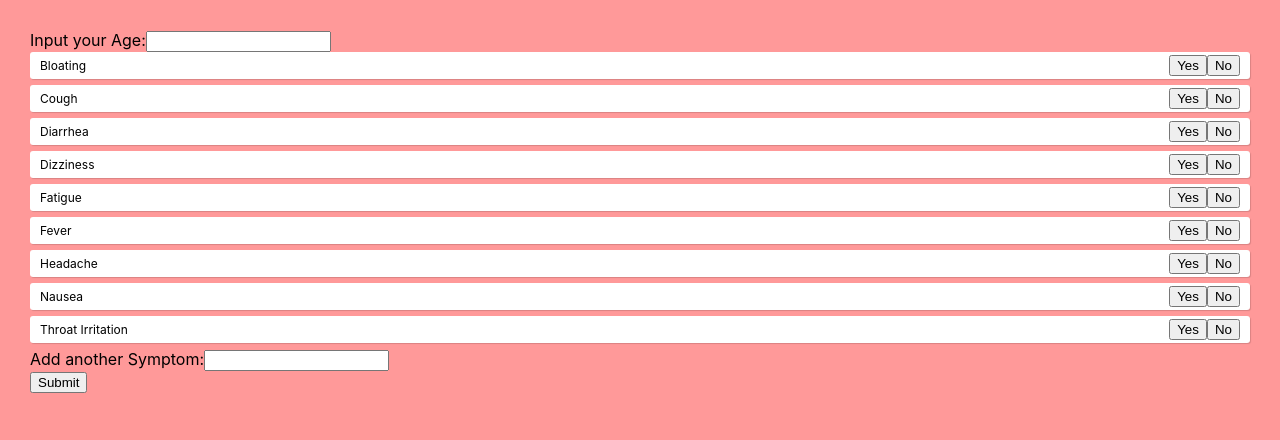
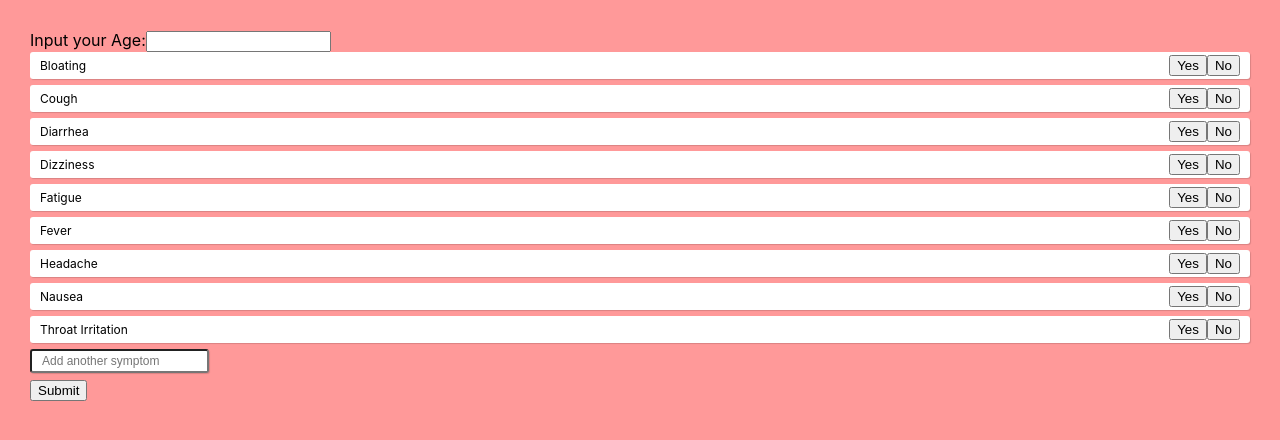
Before and after one commit to phongtra/diagnose-automation-system, a React (Create React App) app in the folder client/das-client/: page / in a window 1280 px wide. Shown: the top 440 px of the page. Built offline with nearby package versions, Linux system fonts and the light colour scheme.

Commit message:
Added placeholder

```diff
--- a/client/das-client/src/App.js
+++ b/client/das-client/src/App.js
@@ -24,9 +24,7 @@ function Submit({ index }) {
       className="submit"
       //get_from_symptoms()
     >
-      <div>
-        <button onClick>Submit</button>
-      </div>
+      <button onClick>Submit</button>
     </div>
   );
 }
@@ -43,12 +41,11 @@ function SymptomForm({ addSymptom }) {
 
   return (
     <form onSubmit={handleSubmit}>
-      <label>
-        Add another Symptom:
-      </label>
+
       <input
         type="text"
-        className="input"
+        className="symptom"
+        placeholder = "Add another symptom"
         value={value}
         onChange={e => setValue(e.target.value)}
       />
```
